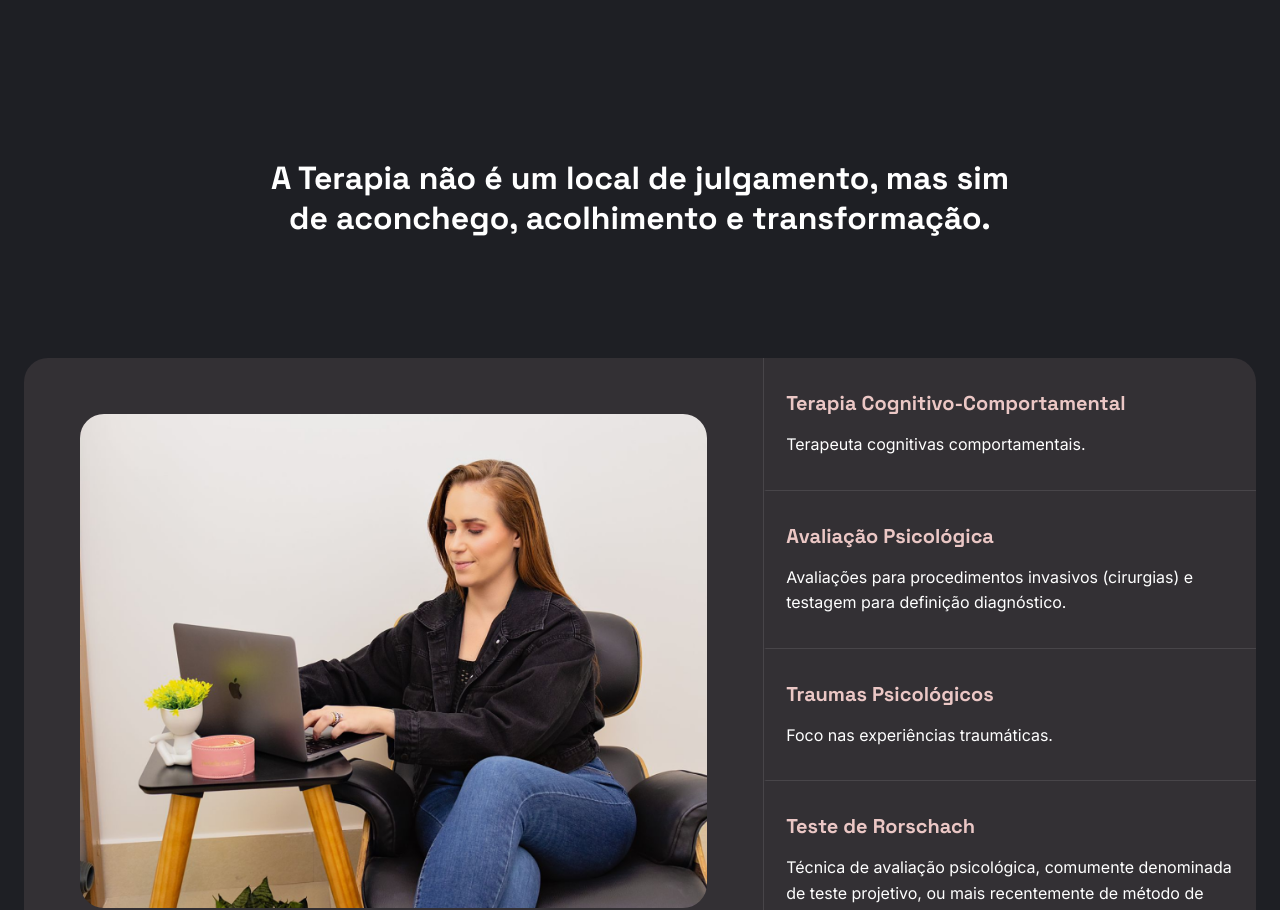
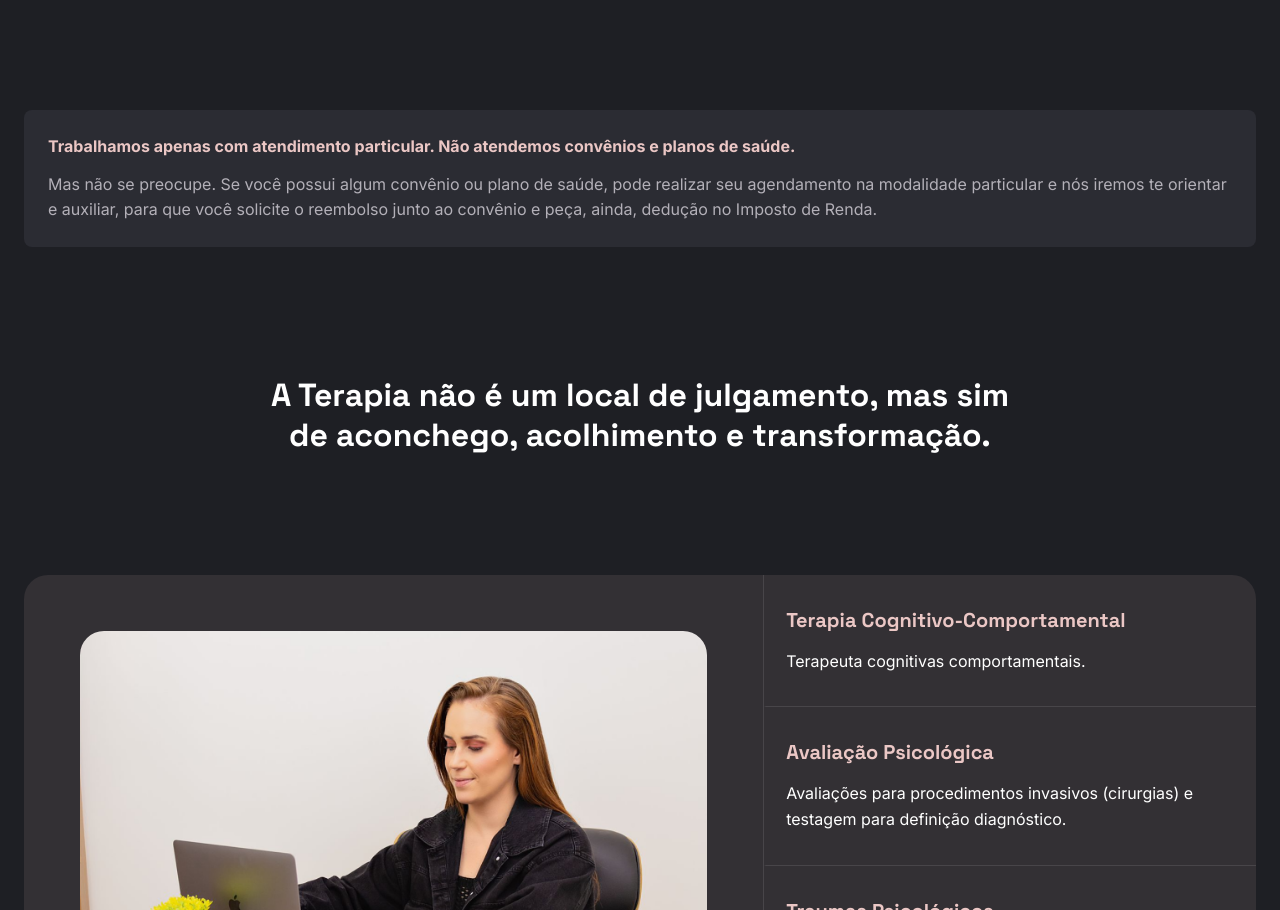
Before and after one commit to capelaum/projeto-isabela-castelli, a Next.js app: page / in a window 1280 px wide. Shown: the part 2386-3296 px from the top of the page. Built offline with nearby package versions, Linux system fonts and the light colour scheme; no server answers.

Commit message:
✨ add observations

```diff
--- a/src/components/Sections/SectionClinic/index.tsx
+++ b/src/components/Sections/SectionClinic/index.tsx
@@ -8,6 +8,8 @@ import {
   ClinicContainer,
   ClinicContent,
   ClinicDescription,
+  ClinicObservation,
+  ClinicObservationWrapper,
   ClinicWrapper
 } from './styles'
 
@@ -64,6 +66,23 @@ export function SectionClinic() {
         <ClinicSlider />
       </ClinicContainer>
       <PinkGradient />
+
+      <ClinicObservationWrapper>
+        <ClinicObservation>
+          <Text size="sm" asChild>
+            <strong>
+              Trabalhamos apenas com atendimento particular. Não atendemos
+              convênios e planos de saúde.
+            </strong>
+          </Text>
+          <Text size="sm">
+            Mas não se preocupe. Se você possui algum convênio ou plano de
+            saúde, pode realizar seu agendamento na modalidade particular e nós
+            iremos te orientar e auxiliar, para que você solicite o reembolso
+            junto ao convênio e peça, ainda, dedução no Imposto de Renda.
+          </Text>
+        </ClinicObservation>
+      </ClinicObservationWrapper>
     </ClinicWrapper>
   )
 }
--- a/src/components/Sections/SectionClinic/styles.ts
+++ b/src/components/Sections/SectionClinic/styles.ts
@@ -42,6 +42,10 @@ export const ClinicContent = styled(motion.div, {
     maxWidth: '450px'
   },
 
+  '@bp1': {
+    width: '50%'
+  },
+
   '@bp2': {
     width: '100%',
 
@@ -77,3 +81,36 @@ export const ClinicDescription = styled('div', {
     }
   }
 })
+
+export const ClinicObservationWrapper = styled('div', {
+  display: 'flex',
+  flexDirection: 'column',
+  alignItems: 'center',
+  justifyContent: 'center',
+  gap: '0.75rem',
+  padding: ' 0 1.5rem',
+  margin: '2rem 0 3rem',
+
+  width: '100%',
+  maxWidth: '1448px'
+})
+
+export const ClinicObservation = styled('div', {
+  display: 'flex',
+  flexDirection: 'column',
+  gap: '0.75rem',
+
+  backgroundColor: '$gray4',
+  borderRadius: '$default',
+
+  padding: '1.5rem',
+
+  strong: {
+    fontWeight: '$bold',
+    color: '$primary'
+  },
+
+  'span, strong': {
+    lineHeight: '$base'
+  }
+})
--- a/src/styles/global.ts
+++ b/src/styles/global.ts
@@ -19,6 +19,11 @@ export const globalStyles = globalCss({
     fontWeight: 400,
 
     '-webkit-font-smoothing': 'antialised',
+
+    '::selection': {
+      background: '$secondary',
+      color: '$white'
+    },
 
     scrollbarWidth: 'thin',
     scrollbarColor: '$primary $primary',
```
